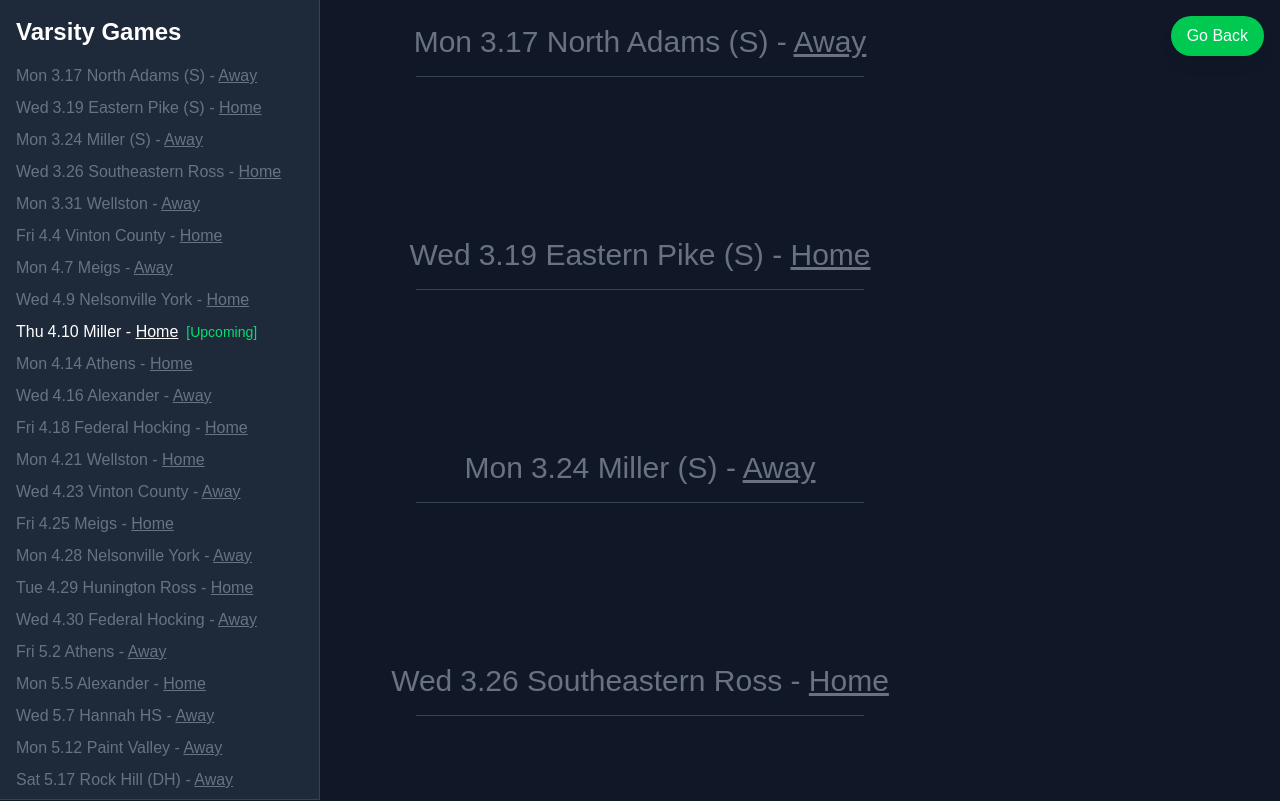
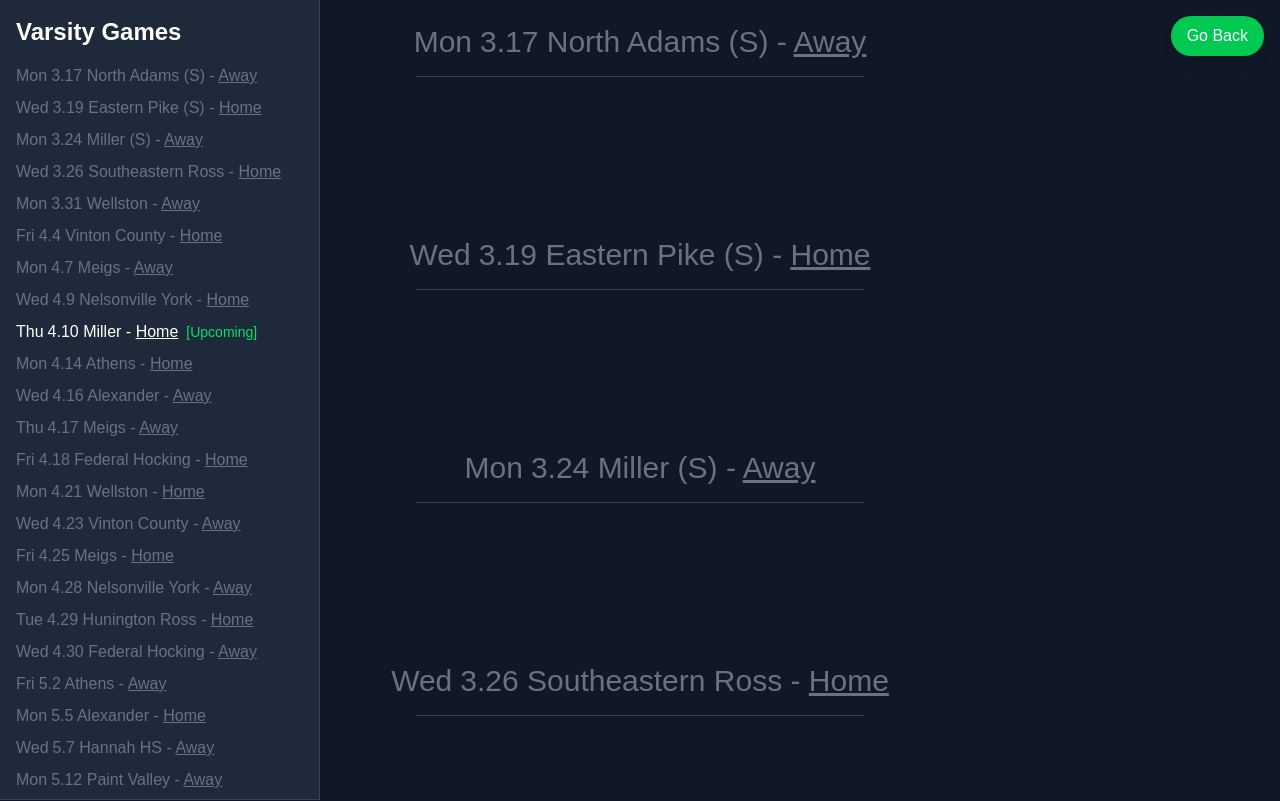
Before and after one commit to Dejnyyy/baseball-schedule, a Next.js app: page /varsity in a window 1280 px wide. Shown: the top 801 px of the page. Built offline with nearby package versions, Linux system fonts and the light colour scheme.

Commit message:
meigs added

```diff
--- a/src/pages/jv.tsx
+++ b/src/pages/jv.tsx
@@ -8,6 +8,7 @@ const jvSchedule: Game[] = [
   { date: '2025-04-09', time: '17:00', opponent: 'Nelsonville York', location: 'Away' },
   { date: '2025-04-14', time: '17:00', opponent: 'Athens', location: 'Away' },
   { date: '2025-04-16', time: '17:00', opponent: 'Alexander', location: 'Home' },
+  { date: '2025-04-17', time: '17:00', opponent: 'Meigs', location: 'Home' },
   { date: '2025-04-21', time: '17:00', opponent: 'Wellston', location: 'Away' },
   { date: '2025-04-23', time: '17:00', opponent: 'Vinton County', location: 'Home' },
   { date: '2025-04-25', time: '17:00', opponent: 'Meigs', location: 'Away' },
--- a/src/pages/varsity.tsx
+++ b/src/pages/varsity.tsx
@@ -13,6 +13,7 @@ const varsitySchedule: Game[] = [
   { date: '2025-04-10', time: '17:00', opponent: 'Miller', location: 'Home' },
   { date: '2025-04-14', time: '17:00', opponent: 'Athens', location: 'Home' },
   { date: '2025-04-16', time: '17:00', opponent: 'Alexander', location: 'Away' },
+  { date: '2025-04-17', time: '17:00', opponent: 'Meigs', location: 'Away' },
   { date: '2025-04-18', time: '17:00', opponent: 'Federal Hocking', location: 'Home' },
   { date: '2025-04-21', time: '17:00', opponent: 'Wellston', location: 'Home' },
   { date: '2025-04-23', time: '17:00', opponent: 'Vinton County', location: 'Away' },
```
